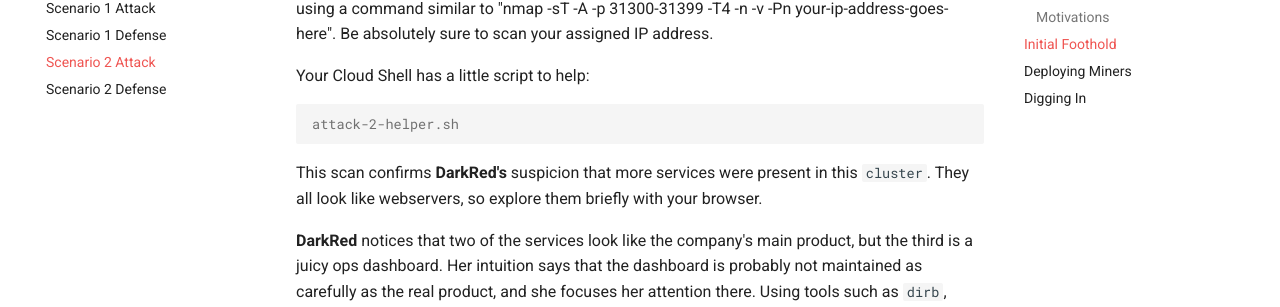
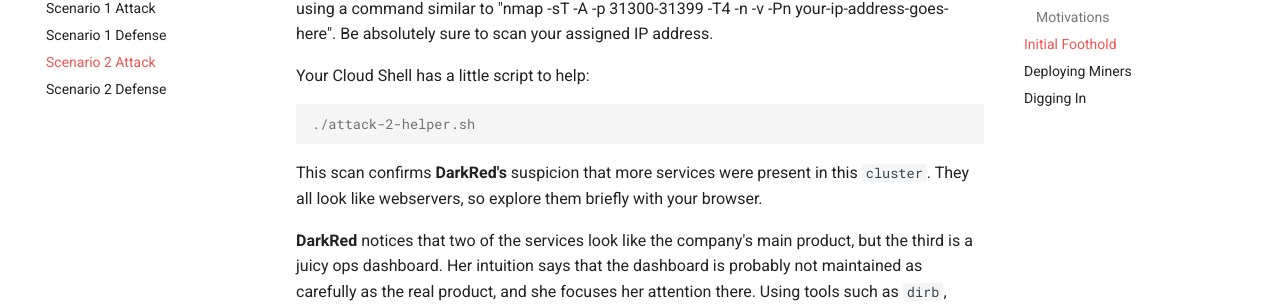
Before and after one commit to securekubernetes/securekubernetes, an MkDocs documentation site: the page built from docs/scenario_2_attack.md, in a window 1280 px wide and 900 px high, scrolled down 761 px. Shown: the part 145-452 px from the top of the window. Built offline with MkDocs 1.6.1 and Material for MkDocs 9.7.7, drawn with Linux system fonts in a browser that asks for light colours; comment, search, counter and statistics services are not loaded.

Commit message:
correct pathing issue

````diff
--- a/docs/scenario_2_attack.md
+++ b/docs/scenario_2_attack.md
@@ -25,7 +25,7 @@ To see what she'd see, from the Cloud Shell Terminal, scan the hundred ports aro
 
 Your Cloud Shell has a little script to help:
 ```console
-attack-2-helper.sh
+./attack-2-helper.sh
 ```
 
 This scan confirms __DarkRed's__ suspicion that more services were present in this `cluster`. They all look like webservers, so explore them briefly with your browser.
````
Also changed, not shown: docs/scenario_1_attack.md (+1 -1 lines).
